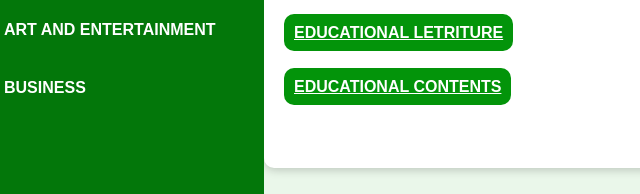
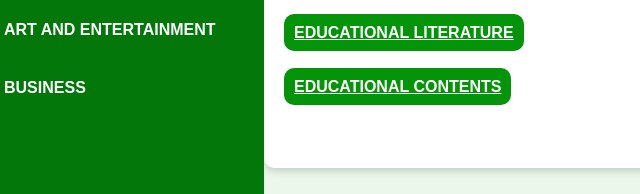
Before and after one commit to iBoy77-code/godplexgreatsite, a plain HTML site: page education.html in a window 1280 px wide. Shown: the part 367-561 px from the top of the page, 26-666 px from the left. Drawn offline with Linux system fonts and the light colour scheme.

Commit message:
Update education.html

```diff
--- a/education.html
+++ b/education.html
@@ -125,7 +125,7 @@
                     <ul>
                         <li><a href="AD.html"><b>ACADAMINC DISCIPLINES</b></a></li><br><br>
                         <li><a href="EB.html"> <b>EDUCATIONAL PLATFORMS</b></a></li><br><br>
-                        <li><a href="EL.html"> <b>EDUCATIONAL LETRITURE</b></a></li><br><br>
+                        <li><a href="EL.html"> <b>EDUCATIONAL LITERATURE</b></a></li><br><br>
                         <li><a href="EC.html"> <b>EDUCATIONAL CONTENTS</b></a></li><br><br>
 
                     </ul>
```
